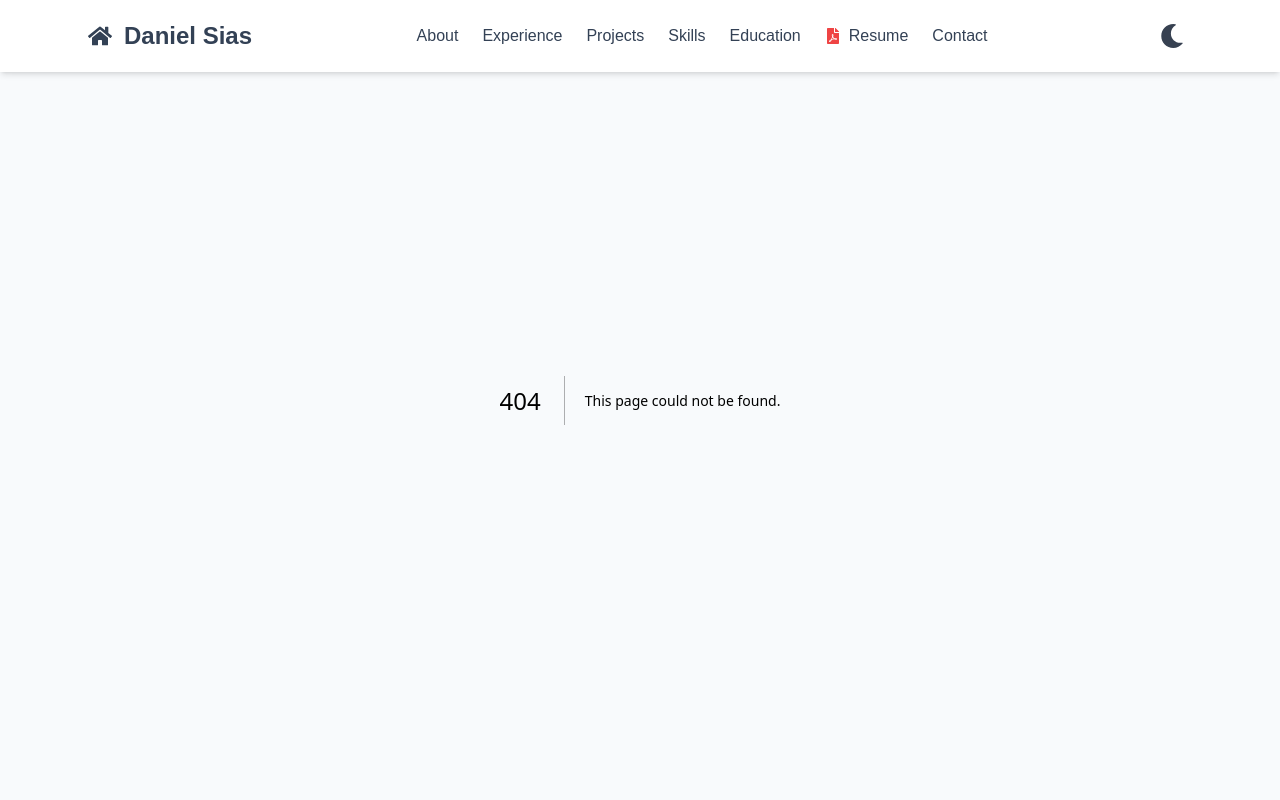
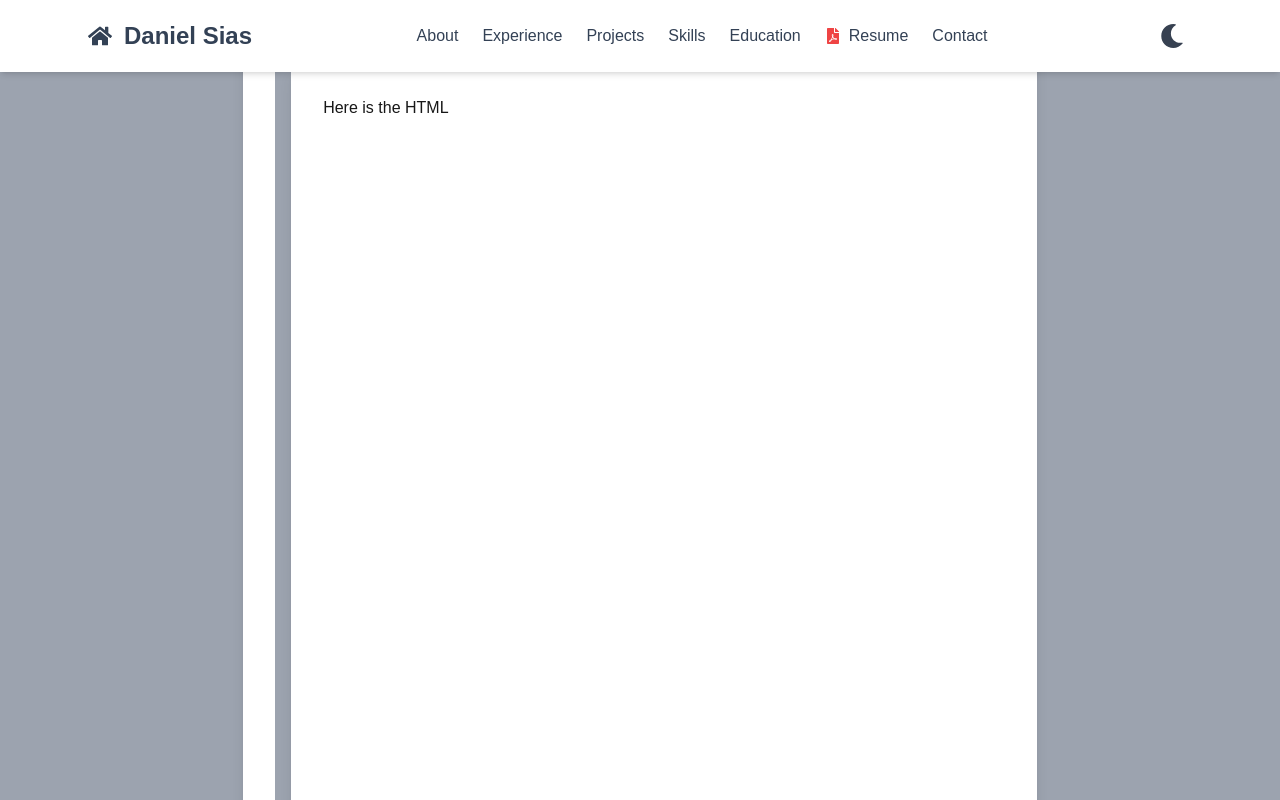
Before and after one commit to DanSias/danielsias-dev, a Next.js app: page /html-resume in a window 1280 px wide. Before the commit this address had no page. Shown: the top 800 px of the page. Built offline with nearby package versions, Linux system fonts and the light colour scheme.

Commit message:
Page layout resume

```diff
--- /dev/null
+++ b/src/app/html-resume/layout.tsx
@@ -0,0 +1,13 @@
+import React from "react";
+
+const PaperLayout = ({ children }: { children: React.ReactNode }) => {
+  return (
+    <div className="grid min-h-screen place-items-center bg-gray-400">
+      <main className="m-4 h-[297mm] w-[210mm] overflow-hidden rounded-md bg-white p-8 shadow-lg">
+        {children}
+      </main>
+    </div>
+  );
+};
+
+export default PaperLayout;
--- /dev/null
+++ b/src/app/html-resume/page.tsx
@@ -0,0 +1,9 @@
+import PaperLayout from "./layout";
+
+export default function HtmlResume() {
+  return (
+    <PaperLayout>
+      <h2>Here is the HTML</h2>
+    </PaperLayout>
+  );
+}
```
